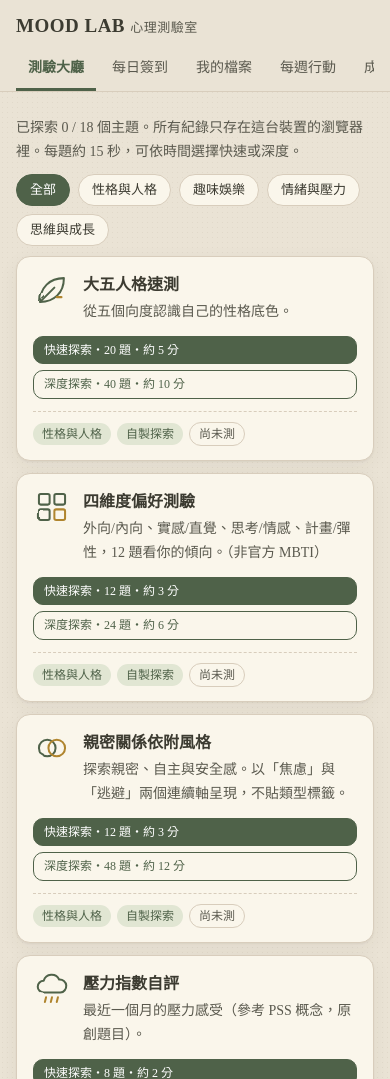
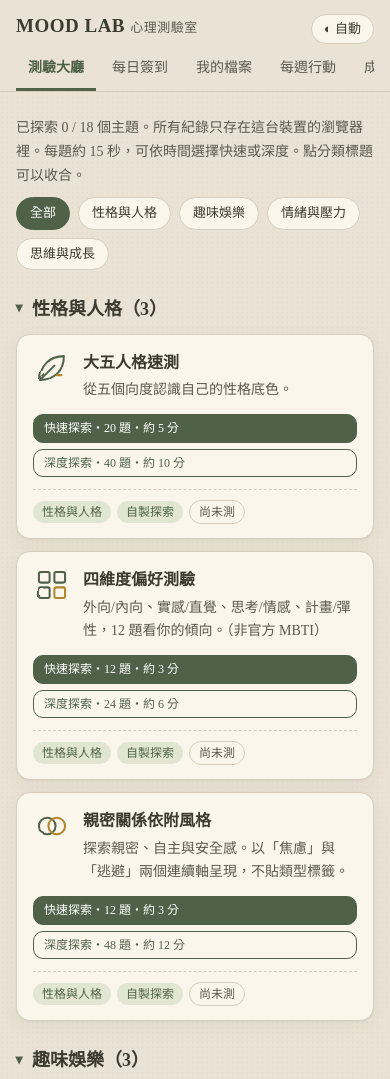
Before and after one commit to yu-tinglu/-mood-lab, a plain HTML site: page index.html in a window 390 px wide. Shown: the top 1079 px of the page. Drawn offline with Linux system fonts and the light colour scheme.

Commit message:
Add light/dark/auto theme toggle and collapsible sections
Co-Authored-By: Claude Sonnet 5.5 <noreply@anthropic.com>
Claude-Session: https://claude.ai/code/session_011d3KcGX72jGTQ6YgoTy3bX

```diff
--- a/index.html
+++ b/index.html
@@ -5,6 +5,7 @@
 <meta name="viewport" content="width=device-width, initial-scale=1">
 <title>MOOD LAB — 心理測驗室</title>
 <meta name="theme-color" content="#eee7d8">
+<script>try{var t=localStorage.getItem("psyhub.theme")||"auto";var d=t==="dark"||(t==="auto"&&matchMedia("(prefers-color-scheme: dark)").matches);document.documentElement.setAttribute("data-theme",d?"dark":"light")}catch(e){}</script>
 <link rel="manifest" href="site.webmanifest">
 <link rel="apple-touch-icon" href="apple-touch-icon.png">
 <link rel="icon" href="mood-icon-192.png">
@@ -12,7 +13,12 @@
 <link rel="stylesheet" href="https://fonts.googleapis.com/css2?family=Noto+Serif+TC:wght@400;500;600;700&display=swap">
 <style>
 :root{--bg:#eae3d5;--card:#faf6eb;--ink:#3c3b31;--mute:#5a594e;--line:#d8cdbc;--acc:#4f6249;--acc2:#b0852f;--accbg:#e1e6d3;--warn:#a8503f;--warnbg:#f5e3dc;--shadow:0 1px 2px rgba(60,50,30,.06),0 6px 20px rgba(60,50,30,.05)}
-@media(prefers-color-scheme:dark){:root{--bg:#181916;--card:#23241f;--ink:#f1ecdf;--mute:#cdc9ba;--line:#44453b;--acc:#aecb9f;--acc2:#e6c36f;--accbg:#334030;--warn:#f4a28b;--warnbg:#402822;--shadow:none}.btn:not(.ghost),.chip.on,.tag.done,.tag.std{color:#161713!important}.btn.ghost{color:var(--acc);border-color:var(--acc)}.tag{color:#d8e8cf}.tag.none{color:var(--mute)}.opt:hover,.opt.sel{background:var(--accbg)}.card{border-color:#4a4b40}}
+:root{color-scheme:light}
+:root[data-theme=dark]{color-scheme:dark;--bg:#181916;--card:#23241f;--ink:#f1ecdf;--mute:#cdc9ba;--line:#44453b;--acc:#aecb9f;--acc2:#e6c36f;--accbg:#334030;--warn:#f4a28b;--warnbg:#402822;--shadow:none}
+[data-theme=dark] .btn:not(.ghost),[data-theme=dark] .chip.on,[data-theme=dark] .tag.done,[data-theme=dark] .tag.std{color:#161713!important}
+[data-theme=dark] .btn.ghost{color:var(--acc);border-color:var(--acc)}
+[data-theme=dark] .tag{color:#d8e8cf}[data-theme=dark] .tag.none{color:var(--mute)}
+[data-theme=dark] .opt:hover,[data-theme=dark] .opt.sel{background:var(--accbg)}[data-theme=dark] .card{border-color:#4a4b40}
 *{box-sizing:border-box}
 body{margin:0;background:var(--bg);color:var(--ink);font-family:"Noto Serif TC","PingFang TC","Microsoft JhengHei",serif;background-image:radial-gradient(#73664c14 .7px,transparent .7px);background-size:5px 5px;line-height:1.7;-webkit-text-size-adjust:100%}
 header{position:sticky;top:0;z-index:5;background:var(--bg);border-bottom:1px solid var(--line)}
@@ -76,11 +82,22 @@ td,th{border-bottom:1px solid var(--line);padding:6px 4px;text-align:left}
 .ic{color:var(--acc);flex:none}.ic .ac{stroke:var(--acc2)}
 .tag.std{background:var(--acc2);color:#2a2820}.tag.none{background:none;border:1px solid var(--line);color:var(--mute)}
 .card p.mute,.note{line-height:1.7}
+.hrow{display:flex;justify-content:space-between;align-items:center;gap:8px}.hrow h1{margin:0 0 6px}
+.tbtn{border:1px solid var(--line);background:var(--card);color:var(--ink);border-radius:99px;padding:3px 12px;font:inherit;font-size:13px;cursor:pointer;flex:none}
+.fold{background:none;border:0;padding:0;margin:18px 0 0;border-radius:0}
+.fold>summary{list-style:none;cursor:pointer;display:flex;align-items:center;gap:8px;padding:6px 0;font-weight:inherit}
+.fold>summary::-webkit-details-marker{display:none}
+.fold>summary::before{content:'▸';color:var(--acc);transition:transform .15s;flex:none}
+.fold[open]>summary::before{transform:rotate(90deg)}
+.fold>summary>h2,.fold>summary>h3{margin:0;display:inline}
+.fold-body{padding-top:4px}
+.fold.cardf{background:var(--card);border:1px solid var(--line);border-radius:14px;padding:6px 16px 10px;margin-top:14px;box-shadow:var(--shadow)}
+#app>.fold:first-child{margin-top:0}
 </style>
 </head>
 <body>
 <svg width="0" height="0" style="position:absolute" aria-hidden="true"><filter id="rough"><feTurbulence type="fractalNoise" baseFrequency="0.05" numOctaves="2" seed="3" result="n"/><feDisplacementMap in="SourceGraphic" in2="n" scale="1.8"/></filter></svg>
-<header><div class="hwrap"><h1>MOOD LAB <small style="font-weight:400;font-size:13px;color:var(--mute)">心理測驗室</small></h1>
+<header><div class="hwrap"><div class="hrow"><h1>MOOD LAB <small style="font-weight:400;font-size:13px;color:var(--mute)">心理測驗室</small></h1><button class="tbtn" id="themeBtn" data-a="theme" aria-label="切換深淺色"></button></div>
 <nav id="nav"></nav></div></header>
 <main id="app"></main>
 <script>
@@ -636,6 +653,12 @@ mem.history=mem.history.filter(x=>byId(x.id));
 const latest=id=>{const h=mem.history.filter(x=>x.id===id);return h[h.length-1]};
 const fmt=ts=>{const d=new Date(ts);return d.getFullYear()+'/'+(d.getMonth()+1)+'/'+d.getDate()};
 const TABS=[['lobby','測驗大廳'],['daily','每日簽到'],['profile','我的檔案'],['action','每週行動'],['growth','成長追蹤'],['practice','心理練習'],['library','知識庫']];
+let THEME='auto';try{THEME=localStorage.getItem('psyhub.theme')||'auto'}catch(e){}
+let OPEN={};try{OPEN=JSON.parse(localStorage.getItem('psyhub.fold')||'{}')}catch(e){}
+const mq=window.matchMedia?matchMedia('(prefers-color-scheme: dark)'):null;
+const effTheme=()=>THEME==='auto'?(mq&&mq.matches?'dark':'light'):THEME;
+function applyTheme(){const e=effTheme();document.documentElement.setAttribute('data-theme',e);COL=PALS[e];const m=document.querySelector('meta[name=theme-color]');if(m)m.content=e==='dark'?'#181916':'#eee7d8'}
+if(mq&&mq.addEventListener)mq.addEventListener('change',()=>{if(THEME==='auto'){applyTheme();render()}});
 const S={tab:'lobby',cat:'all',run:null,res:null,gsel:null,sc:0,f:{},breath:null,d:null};
 
 /* ===== 手繪風圖示 ===== */
@@ -659,6 +682,19 @@ animal:'<ellipse cx="16" cy="21" rx="6" ry="5"/><circle cx="8" cy="14" r="2.3"/>
 emperor:'<path d="M5 24V11l6 6 5-9 5 9 6-6v13z"/><path class="ac" d="M5 27h22"/>'};
 const icon=(t,sz)=>`<svg class="ic" viewBox="0 0 32 32" width="${sz||38}" height="${sz||38}" fill="none" stroke="currentColor" stroke-width="1.7" stroke-linecap="round" stroke-linejoin="round" style="filter:url(#rough)" aria-hidden="true">${IC[t.id.replace(/_d$/,'')]||''}</svg>`;
 
+const defClosed=t=>/^(提醒與備份|歷次紀錄|睡眠日記|過去的週|④|⑤|⑥)/.test(t);
+function mkFold(head,key,cls,text){const d=document.createElement('details');d.className='fold'+(cls?' '+cls:'');d.dataset.sec=key;d.open=OPEN[key]!=null?OPEN[key]:!defClosed(text);const s=document.createElement('summary');s.appendChild(head);const b=document.createElement('div');b.className='fold-body';d.appendChild(s);d.appendChild(b);return {d,b}}
+function collapsify(){
+ if(S.run)return;const app=$('#app');if(S.tab==='library'&&!S.res)return;
+ const kids=[...app.children],frag=[];let cur=null;
+ kids.forEach(k=>{
+  const tag=k.tagName;
+  if(S.tab==='practice'&&!S.res){
+   if(k.classList.contains('card')&&k.firstElementChild&&k.firstElementChild.tagName==='H3'){const hd=k.firstElementChild,txt=hd.textContent.trim();const f=mkFold(hd,'practice|'+txt.slice(0,8),'cardf',txt);[...k.children].forEach(c=>f.b.appendChild(c));frag.push(f.d)}else frag.push(k);return}
+  if(tag==='H2'||tag==='H3'){const txt=k.textContent.trim().replace(/\s+/g,'');cur=mkFold(k,S.tab+(S.res?'|res|':'|')+txt.slice(0,10),'',txt);frag.push(cur.d)}
+  else if(cur)cur.b.appendChild(k);else frag.push(k)});
+ app.replaceChildren(...frag);
+}
 function go(tab){S.tab=tab;S.run=null;S.res=null;stopBreath();try{history.replaceState(null,'','#'+tab)}catch(e){}render();window.scrollTo(0,0)}
 function render(){
  $('#nav').innerHTML=TABS.map(t=>`<button class="${S.tab===t[0]?'on':''}" data-a="tab" data-v="${t[0]}">${t[1]}</button>`).join('');
@@ -666,6 +702,8 @@ function render(){
  if(S.run)h=vRun();else if(S.res)h=vRes();
  else h={lobby:vLobby,daily:vDaily,profile:vProfile,action:vAction,growth:vGrowth,practice:vPractice,library:vLibrary}[S.tab]();
  $('#app').innerHTML=h;
+ $('#themeBtn').textContent={auto:'◐ 自動',light:'☀ 淺色',dark:'☾ 深色'}[THEME];
+ collapsify();
 }
 
 function vLobby(){
@@ -673,15 +711,16 @@ function vLobby(){
  const ids=new Set(mem.history.map(x=>x.id));
  const done=vis.filter(t=>ids.has(t.id)||(t.deep&&ids.has(t.deep))).length;
  const cats=[['all','全部'],...Object.entries(CATS)];
- const list=vis.filter(t=>S.cat==='all'||t.cat===S.cat);
- return `<p class="mute">已探索 ${done} / ${vis.length} 個主題。所有紀錄只存在這台裝置的瀏覽器裡。每題約 15 秒，可依時間選擇快速或深度。</p>
+ const card=t=>{const d=t.deep?byId(t.deep):null;const l=[latest(t.id),d&&latest(d.id)].filter(Boolean).sort((a,b)=>b.ts-a.ts)[0];
+  return `<div class="card tc"><div class="tc-h">${icon(t)}<div><h3>${t.title}</h3><div class="mute">${t.desc}</div></div></div>
+  <div class="tc-b"><button class="btn sm" data-a="start" data-v="${t.id}">${d?(t.std?'正式量表':'快速探索'):'開始'}・${t.qs.length} 題・約 ${t.mins} 分</button>${d?`<button class="btn ghost sm" data-a="start" data-v="${d.id}">深度探索・${d.qs.length} 題・約 ${d.mins} 分</button>`:''}</div>
+  <div class="tc-f"><span class="tag">${CATS[t.cat]}</span><span class="tag ${t.std?'std':''}">${t.std?'正式量表':t.cat==='fun'?'趣味':'自製探索'}</span><span class="tag ${l?'done':'none'}">${l?'上次 '+fmt(l.ts):'尚未測'}</span></div></div>`};
+ const grid=l=>`<div class="grid">${l.map(card).join('')}</div>`;
+ const body=S.cat==='all'?Object.entries(CATS).map(([c,n])=>{const l=vis.filter(t=>t.cat===c);return l.length?`<h2>${n}（${l.length}）</h2>${grid(l)}`:''}).join(''):grid(vis.filter(t=>t.cat===S.cat));
+ return `<p class="mute">已探索 ${done} / ${vis.length} 個主題。所有紀錄只存在這台裝置的瀏覽器裡。每題約 15 秒，可依時間選擇快速或深度。點分類標題可以收合。</p>
  ${dueBanner()}
  <div class="chips">${cats.map(c=>`<button class="chip ${S.cat===c[0]?'on':''}" data-a="cat" data-v="${c[0]}">${c[1]}</button>`).join('')}</div>
- <div class="grid">${list.map(t=>{
-  const d=t.deep?byId(t.deep):null;const l=[latest(t.id),d&&latest(d.id)].filter(Boolean).sort((a,b)=>b.ts-a.ts)[0];
-  return `<div class="card tc"><div class="tc-h">${icon(t)}<div><h3>${t.title}</h3><div class="mute">${t.desc}</div></div></div>
-  <div class="tc-b"><button class="btn sm" data-a="start" data-v="${t.id}">${d?(t.std?'正式量表':'快速探索'):'開始'}・${t.qs.length} 題・約 ${t.mins} 分</button>${d?`<button class="btn ghost sm" data-a="start" data-v="${d.id}">深度探索・${d.qs.length} 題・約 ${d.mins} 分</button>`:''}</div>
-  <div class="tc-f"><span class="tag">${CATS[t.cat]}</span><span class="tag ${t.std?'std':''}">${t.std?'正式量表':t.cat==='fun'?'趣味':'自製探索'}</span><span class="tag ${l?'done':'none'}">${l?'上次 '+fmt(l.ts):'尚未測'}</span></div></div>`}).join('')}</div>
+ ${body}
  <p class="note">「正式量表」指有發表的信效度研究、可公開使用的量表，本站中文為自行翻譯，非官方認證版本。其餘為自製探索工具，題目與分級為本站設計，不代表經過驗證，也沒有臨床切點。結果都不是診斷；如果你正在受苦，請尋求專業協助。</p>`;
 }
 
@@ -872,7 +911,8 @@ function moodChart(m){
  const x=i=>P+(i+.5)*(W-2*P)/d.length,y=v=>H-P-v/10*(H-2*P);
  return `<svg viewBox="0 0 ${W} ${H}" width="100%" role="img" aria-label="心情強度圖">`+[0,5,10].map(v=>`<line x1="${P}" x2="${W-P}" y1="${y(v)}" y2="${y(v)}" stroke="currentColor" opacity=".15"/><text x="2" y="${y(v)+4}" font-size="11" fill="currentColor" opacity=".7">${v}</text>`).join('')+d.map((e,i)=>`<rect x="${x(i)-bw/2}" y="${y(e.i)}" width="${bw}" height="${H-P-y(e.i)}" rx="4" fill="var(--acc)" opacity=".8"/><text x="${x(i)}" y="${H-16}" font-size="10" text-anchor="middle" fill="currentColor" opacity=".85">${esc(e.e)}</text><text x="${x(i)}" y="${H-4}" font-size="9" text-anchor="middle" fill="currentColor" opacity=".7">${md(e.ts)}</text>`).join('')+`</svg>`;
 }
-const COL=(window.matchMedia&&matchMedia('(prefers-color-scheme: dark)').matches)?['#aecb9f','#e6c36f','#9fb0ff','#f0a0b0','#b5df7a','#cfb0ea']:['#4f6249','#b0852f','#5565c4','#a8586a','#5f8f33','#7c5c96'];
+const PALS={dark:['#aecb9f','#e6c36f','#9fb0ff','#f0a0b0','#b5df7a','#cfb0ea'],light:['#4f6249','#b0852f','#5565c4','#a8586a','#5f8f33','#7c5c96']};
+let COL=PALS.light;
 
 /* ===== 每週行動 ===== */
 const hiV=(v,t)=>v!=null&&v>=t,loV=(v,t)=>v!=null&&v<=t;
@@ -1061,8 +1101,10 @@ document.addEventListener('click',e=>{
  else if(a==='ics'){const d=new Date(Date.now()+DAY),p=n=>String(n).padStart(2,'0');const ds=d.getFullYear()+p(d.getMonth()+1)+p(d.getDate())+'T200000';
   S.icsText=['BEGIN:VCALENDAR','VERSION:2.0','PRODID:-//Mood Lab//ZH','BEGIN:VEVENT','UID:moodlab-retest@moodlab','DTSTAMP:'+new Date().toISOString().replace(/[-:]/g,'').slice(0,15)+'Z','DTSTART:'+ds,'RRULE:FREQ=DAILY;INTERVAL='+remDays(),'SUMMARY:Mood Lab：回來看看自己的變化','DESCRIPTION:重測一個你上次做過的測驗，看看變化。','BEGIN:VALARM','TRIGGER:PT0M','ACTION:DISPLAY','DESCRIPTION:Mood Lab','END:VALARM','END:VEVENT','END:VCALENDAR'].join('\r\n');
   dl('mood-lab-reminder.ics',S.icsText,'text/calendar');render()}
+ else if(a==='theme'){THEME={auto:'light',light:'dark',dark:'auto'}[THEME];try{localStorage.setItem('psyhub.theme',THEME)}catch(x){}applyTheme();render()}
  else if(a==='breath'){if(S.breath)stopBreath();else startBreath();render()}
 });
+document.addEventListener('toggle',e=>{const d=e.target;if(d&&d.dataset&&d.dataset.sec){OPEN[d.dataset.sec]=d.open;try{localStorage.setItem('psyhub.fold',JSON.stringify(OPEN))}catch(x){}}},true);
 document.addEventListener('change',e=>{const el=e.target,a=el.dataset.a;
  if(a==='scen'){S.sc=+el.value;render()}
  else if(a==='pfeel'){const it=planSync().items[+el.dataset.i];if(it){it.feel=el.value?+el.value:null;persist()}}
@@ -1089,7 +1131,7 @@ function finish(){
 }
 const h0=(location.hash||'').slice(1);if(TABS.some(t=>t[0]===h0))S.tab=h0;
 window.addEventListener('hashchange',()=>{const h=(location.hash||'').slice(1);if(TABS.some(t=>t[0]===h)&&h!==S.tab)go(h)});
-render();
+applyTheme();render();
 try{if('serviceWorker' in navigator&&location.protocol==='https:')navigator.serviceWorker.register('sw.js').catch(()=>{})}catch(e){}
 }
 </script>
--- a/sw.js
+++ b/sw.js
@@ -1,5 +1,5 @@
 // MOOD LAB service worker — offline support. Bump VERSION to force a refresh.
-const VERSION = 'moodlab-v9';
+const VERSION = 'moodlab-v10';
 const CORE = ['./', 'index.html', 'site.webmanifest', 'mood-icon-192.png', 'mood-icon-512.webp', 'apple-touch-icon.png'];
 
 self.addEventListener('install', e => {
```
